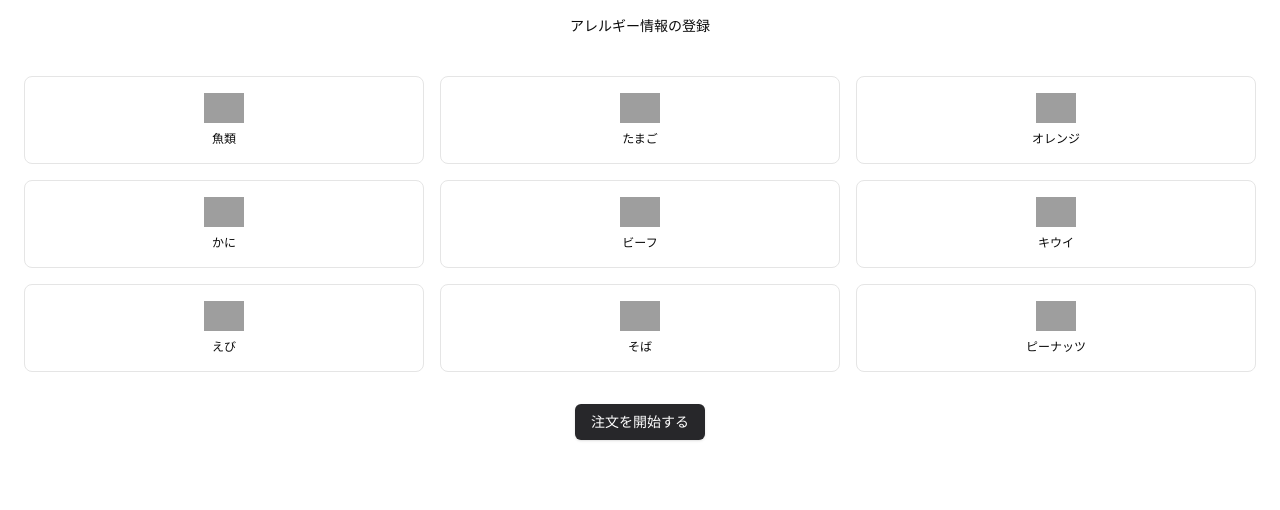
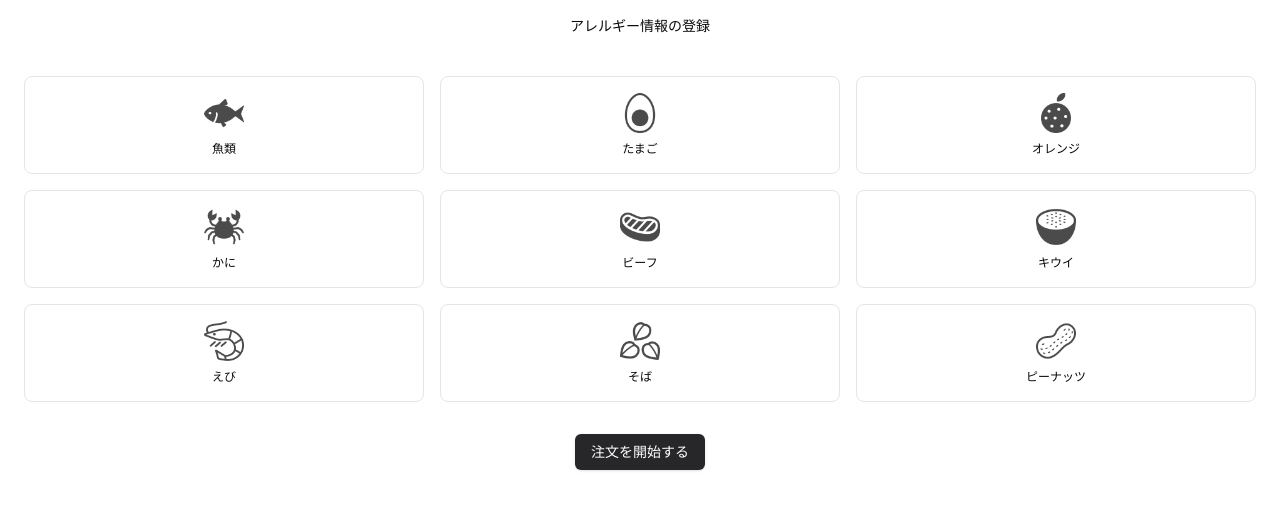
Before and after one commit to a-company-jp/gaishi-hackathon-app, a Next.js app in the folder webapp/: page /order/allergy in a window 1280 px wide. Shown: the top 510 px of the page. Built offline with nearby package versions, Linux system fonts and the light colour scheme; no server answers; grey boxes are pictures that could not be loaded.

Commit message:
update: アレルギーアイコンをコンポーネント化

```diff
--- a/webapp/src/app/order/allergy/allergy.tsx
+++ b/webapp/src/app/order/allergy/allergy.tsx
@@ -1,7 +1,7 @@
 "use client";
 
 import { useState } from "react";
-import Image from "next/image";
+import { AllergyIcon } from "@/components/AllergyIcon";
 import { Button } from "@/components/ui/button";
 
 export default function Allergy() {
@@ -15,102 +15,48 @@ export default function Allergy() {
 
   const items = [
     {
-      icon: (
-        <Image
-          src="/foods/icon_110670_256.png"
-          alt="魚類"
-          width={40}
-          height={40}
-        />
-      ),
+      src: "/foods/fish.png",
+      alt: "魚類",
       label: "魚類",
     },
     {
-      icon: (
-        <Image
-          src="/foods/icon_130420_256.png"
-          alt="たまご"
-          width={40}
-          height={40}
-        />
-      ),
+      src: "/foods/egg.png",
+      alt: "たまご",
       label: "たまご",
     },
     {
-      icon: (
-        <Image
-          src="/foods/icon_146880_256.png"
-          alt="オレンジ"
-          width={40}
-          height={40}
-        />
-      ),
+      src: "/foods/orange.png",
+      alt: "オレンジ",
       label: "オレンジ",
     },
     {
-      icon: (
-        <Image
-          src="/foods/icon_148240_256.png"
-          alt="かに"
-          width={40}
-          height={40}
-        />
-      ),
+      src: "/foods/crab.png",
+      alt: "かに",
       label: "かに",
     },
     {
-      icon: (
-        <Image
-          src="/foods/icon_148990_256.png"
-          alt="ビーフ"
-          width={40}
-          height={40}
-        />
-      ),
+      src: "/foods/beef.png",
+      alt: "ビーフ",
       label: "ビーフ",
     },
     {
-      icon: (
-        <Image
-          src="/foods/icon_155750_256.png"
-          alt="キウイ"
-          width={40}
-          height={40}
-        />
-      ),
+      src: "/foods/kiwi.png",
+      alt: "キウイ",
       label: "キウイ",
     },
     {
-      icon: (
-        <Image
-          src="/foods/icon_161540_256.png"
-          alt="えび"
-          width={40}
-          height={40}
-        />
-      ),
+      src: "/foods/shrimp.png",
+      alt: "えび",
       label: "えび",
     },
     {
-      icon: (
-        <Image
-          src="/foods/icon_161600_256.png"
-          alt="そば"
-          width={40}
-          height={40}
-        />
-      ),
+      src: "/foods/soba.png",
+      alt: "そば",
       label: "そば",
     },
     {
-      icon: (
-        <Image
-          src="/foods/icon_161630_256.png"
-          alt="ピーナッツ"
-          width={40}
-          height={40}
-        />
-      ),
+      src: "/foods/peanuts.png",
+      alt: "ピーナッツ",
       label: "ピーナッツ",
     },
   ];
@@ -126,18 +72,12 @@ export default function Allergy() {
       <main className="flex-1 p-6">
         <div className="grid grid-cols-3 gap-4">
           {items.map((item, index) => (
-            <div
+            <AllergyIcon
               key={index}
-              className={`flex flex-col items-center gap-2 p-4 border rounded-lg cursor-pointer transition-colors duration-200 ${
-                selectedItems.includes(index)
-                  ? "bg-primary text-primary-foreground"
-                  : ""
-              }`}
+              {...item}
+              selected={selectedItems.includes(index)}
               onClick={() => toggleItem(index)}
-            >
-              {item.icon}
-              <span className="text-xs text-center">{item.label}</span>
-            </div>
+            />
           ))}
         </div>
 
--- /dev/null
+++ b/webapp/src/components/AllergyIcon.tsx
@@ -0,0 +1,29 @@
+import Image from "next/image";
+
+interface AllergyIconProps {
+  src: string;
+  alt: string;
+  label: string;
+  selected: boolean;
+  onClick: () => void;
+}
+
+export function AllergyIcon({
+  src,
+  alt,
+  label,
+  selected,
+  onClick,
+}: AllergyIconProps) {
+  return (
+    <div
+      className={`flex flex-col items-center gap-2 p-4 border rounded-lg cursor-pointer transition-colors duration-200 ${
+        selected ? "bg-primary text-primary-foreground" : ""
+      }`}
+      onClick={onClick}
+    >
+      <Image src={src} alt={alt} width={40} height={40} />
+      <span className="text-xs text-center">{label}</span>
+    </div>
+  );
+}
```
